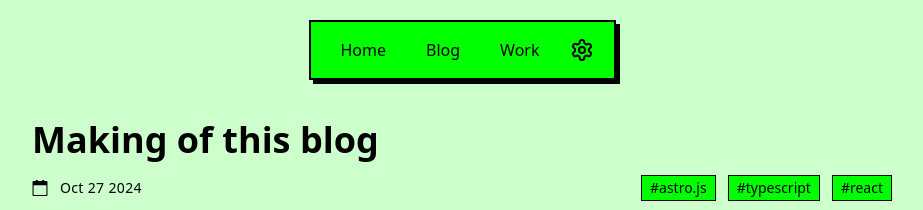
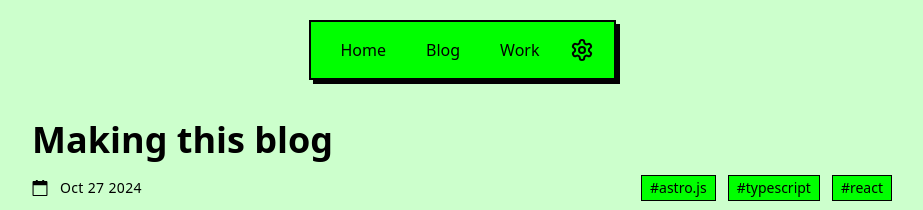
Before and after one commit to waninggibbon/blog, an Astro site: page /making-this-blog in a window 1280 px wide. Shown: the top 210 px of the page, without its empty margins (178-1101 px from the left). Built offline with nearby package versions, Linux system fonts and the light colour scheme; Astro itself is replaced by a stand-in of ours.

Commit message:
Fix title.

```diff
--- a/src/content/posts/making-this-blog.md
+++ b/src/content/posts/making-this-blog.md
@@ -1,5 +1,5 @@
 ---
-title: "Making of this blog"
+title: "Making this blog"
 description: "The behind the scenes look that no one asked for."
 pubDate: "Oct 27 2024"
 tags: ["astro.js", "typescript", "react"]
```
